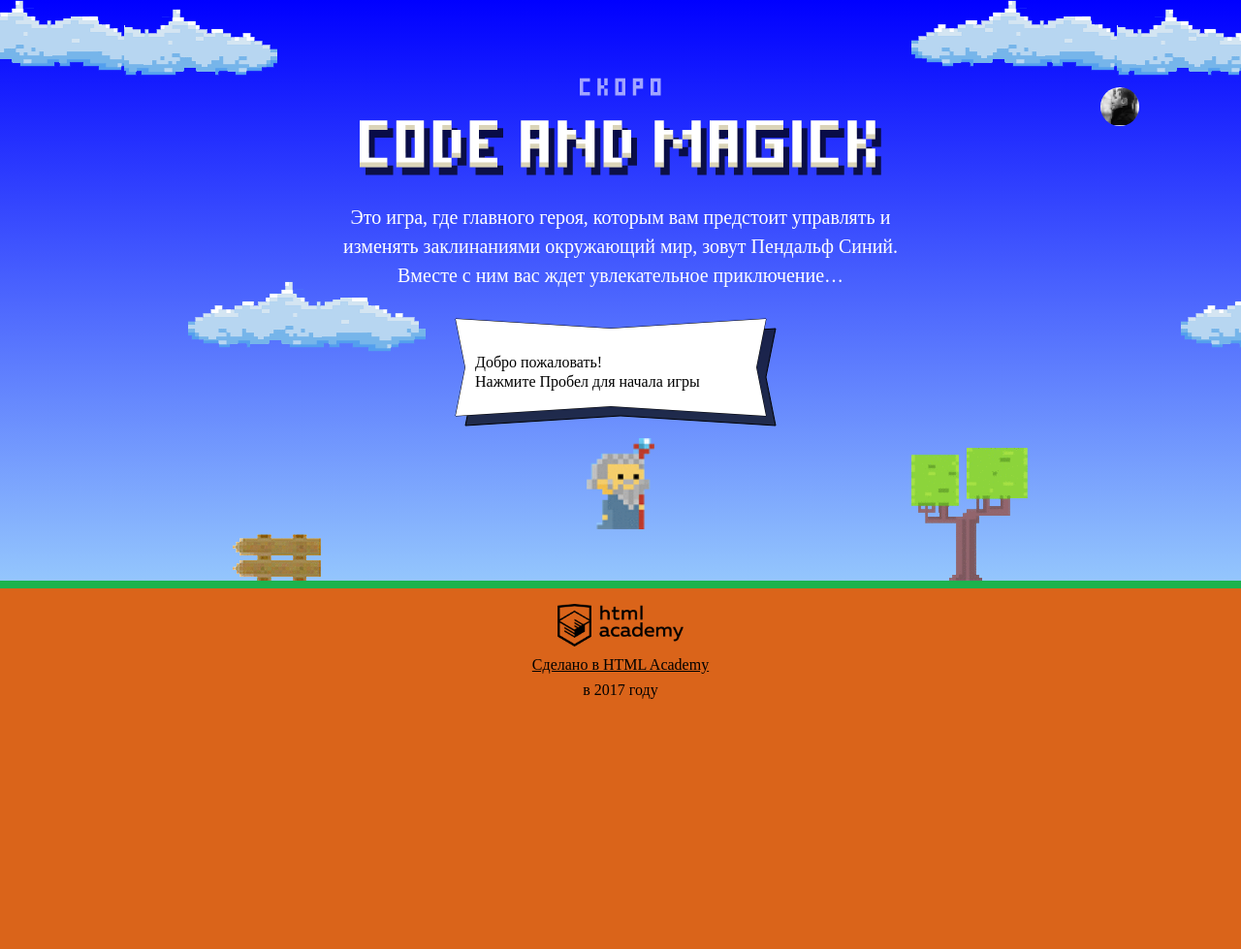
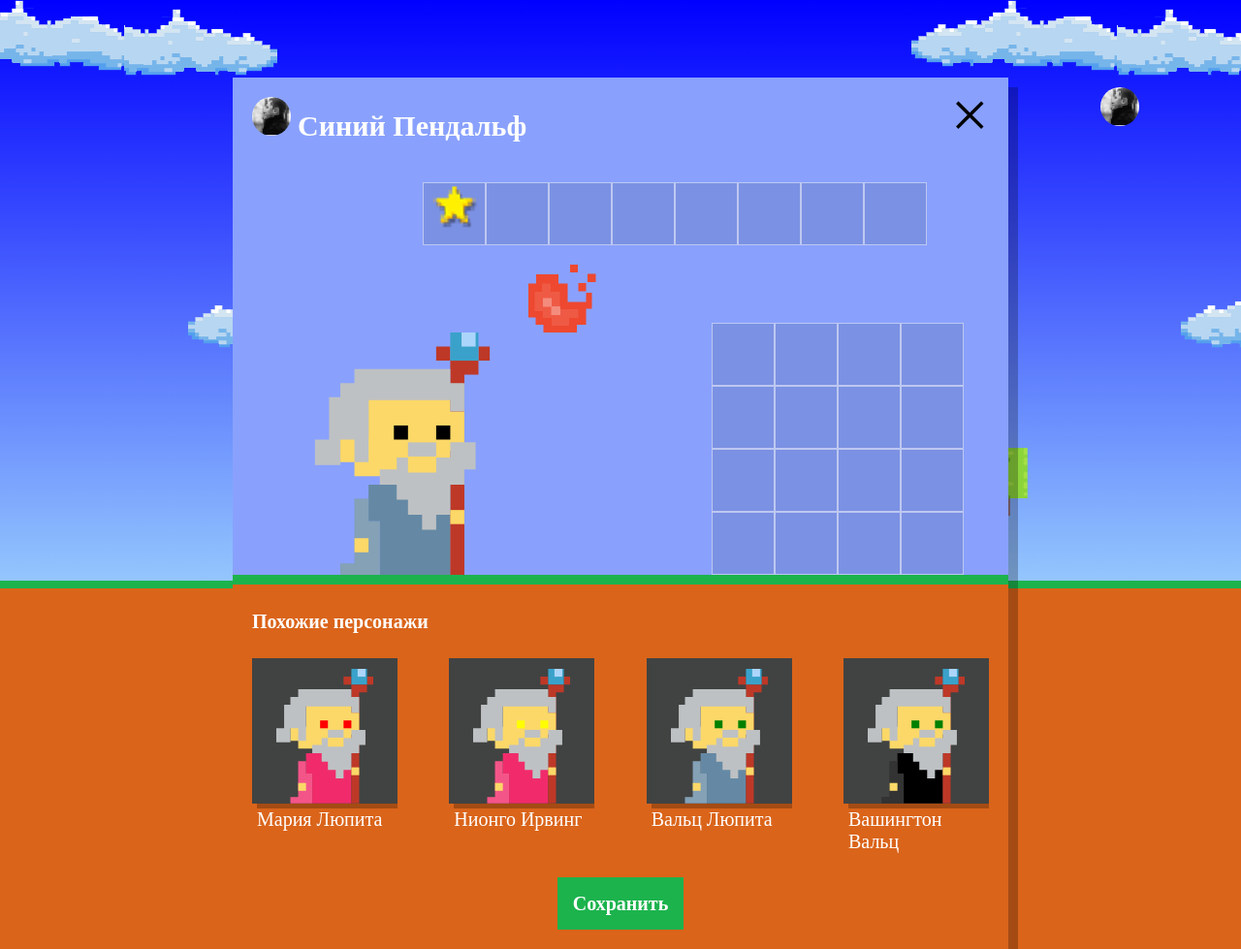
Before and after one commit to zubkovvladimir/872077-code-and-magick-19, a website: page index.html in a window 1280 px wide. Shown: the whole page at 97% size. Before the commit the page ends 800 px from the top, so only its background shows below. Drawn offline with Linux system fonts and the light colour scheme; a web font is replaced by a local one.

Commit message:
Учебный проект: нас орда

```diff
--- a/index.html
+++ b/index.html
@@ -203,6 +203,7 @@
   }
 </script>
 <script src="js/stat.js"></script>
+<script src="js/setup.js"></script>
 <script src="js/game.js"></script>
 
 </body>
--- /dev/null
+++ b/js/setup.js
@@ -0,0 +1,67 @@
+'use strict';
+
+document.querySelector('.setup').classList.remove('hidden');
+
+var similarListElement = document.querySelector('.setup-similar-list');
+var similarWizardTemplate = document.querySelector('#similar-wizard-template').
+content
+.querySelector('.setup-similar-item');
+
+var WIZARD_NAMES = ['Иван', 'Хуан Себастьян', 'Мария', 'Кристоф', 'Виктор', 'Юлия', 'Люпита', 'Вашингтон'];
+var WIZARD_SURNAME = ['да Марья', 'Верон', 'Мирабелла', 'Вальц', 'Онопко', 'Топольницкая', 'Нионго', 'Ирвинг'];
+var WIZARD_COAT = ['rgb(101, 137, 164)', 'rgb(241, 43, 107)', 'rgb(146, 100, 161)', 'rgb(56, 159, 117)', 'rgb(215, 210, 55)', 'rgb(0, 0, 0)'];
+var WIZARD_EYES = ['black', 'red', 'blue', 'yellow', 'green'];
+
+var getWizardsArray = function () {
+  var WizardsArray = [];
+
+  var getWizardData = function (arr) {
+    return arr[Math.floor(Math.random() * Math.floor(arr.length))];
+  };
+
+  var getRandomName = function () {
+    var random = Math.floor(Math.random() * Math.floor(2));
+    var randomName = (random) ? randomName = WIZARD_NAMES : randomName = WIZARD_SURNAME;
+    return randomName;
+  };
+
+  for (var i = 0; i <= 3; i++) {
+    var wizards =
+      {
+        name: getWizardData(getRandomName()) + ' ' + getWizardData(getRandomName()),
+        coatColor: getWizardData(WIZARD_COAT),
+        eyesColor: getWizardData(WIZARD_EYES)
+      };
+    WizardsArray[i] = wizards;
+  }
+
+  return WizardsArray;
+};
+
+var arrayWizards = getWizardsArray();
+
+var renderWizard = function (wizard) {
+  var wizardElement = similarWizardTemplate.cloneNode(true);
+
+  wizardElement.querySelector('.setup-similar-label')
+    .textContent = wizard.name;
+  wizardElement.querySelector('.wizard-coat')
+    .style.fill = wizard.coatColor;
+  wizardElement.querySelector('.wizard-eyes')
+    .style.fill = wizard.eyesColor;
+
+  return wizardElement;
+};
+
+var appendWizards = function () {
+  var fragment = document.createDocumentFragment();
+
+  for (var i = 0; i <= arrayWizards.length - 1; i++) {
+    fragment.appendChild(renderWizard(arrayWizards[i]));
+  }
+  similarListElement.appendChild(fragment);
+};
+
+appendWizards();
+
+document.querySelector('.setup-similar').classList.remove('hidden');
--- a/js/stat.js
+++ b/js/stat.js
@@ -20,10 +20,6 @@ var renderCloud = function (ctx, x, y, color) {
 var getMaxElemet = function (arr) {
   var maxElement = arr[0];
 
-  if (arr.length === 0) {
-    return 0;
-  }
-
   for (var i = 0; i < arr.length; i++) {
     if (arr[i] > maxElement) {
       maxElement = arr[i];
@@ -33,7 +29,7 @@ var getMaxElemet = function (arr) {
   return maxElement;
 };
 
-var getColorElement = function (element) {
+var getColor = function (element) {
   if (element === 'Вы') {
     return 'rgba(255, 0, 0, 1)';
   } else {
@@ -41,7 +37,7 @@ var getColorElement = function (element) {
   }
 };
 
-var barHeight = function (gistogramHeight, arr, index) {
+var getbarHeight = function (gistogramHeight, arr, index) {
   return (gistogramHeight * Math.round(arr[index])) / Math.round(getMaxElemet(arr));
 };
 
@@ -55,10 +51,11 @@ window.renderStatistics = function (ctx, names, times) {
   ctx.fillText('Список результатов:', HEADER_X, GAP + FONT_GAP + (GAP * 2));
 
   for (var i = 0; i < names.length; i++) {
+    var gistogramX = HEADER_X + ((BAR_WIDTH + BAR_GAP) * i);
     ctx.fillStyle = '#000';
-    ctx.fillText(names[i], HEADER_X + ((BAR_WIDTH + BAR_GAP) * i), CLOUD_HEIGHT - FONT_GAP);
-    ctx.fillText(Math.round(times[i]), HEADER_X + ((BAR_WIDTH + BAR_GAP) * i), (-barHeight(GISTOGRAM_HEIGHT, times, i) + CLOUD_HEIGHT - (GAP * 2) - (FONT_GAP * 2)));
-    ctx.fillStyle = getColorElement(names[i]);
-    ctx.fillRect(HEADER_X + ((BAR_WIDTH + BAR_GAP) * i), CLOUD_HEIGHT - GAP - FONT_GAP, BAR_WIDTH, (-barHeight(GISTOGRAM_HEIGHT, times, i)));
+    ctx.fillText(names[i], gistogramX, CLOUD_HEIGHT - FONT_GAP);
+    ctx.fillText(Math.round(times[i]), gistogramX, (-getbarHeight(GISTOGRAM_HEIGHT, times, i) + CLOUD_HEIGHT - (GAP * 2) - (FONT_GAP * 2)));
+    ctx.fillStyle = getColor(names[i]);
+    ctx.fillRect(gistogramX, CLOUD_HEIGHT - GAP - FONT_GAP, BAR_WIDTH, (-getbarHeight(GISTOGRAM_HEIGHT, times, i)));
   }
 };
```
